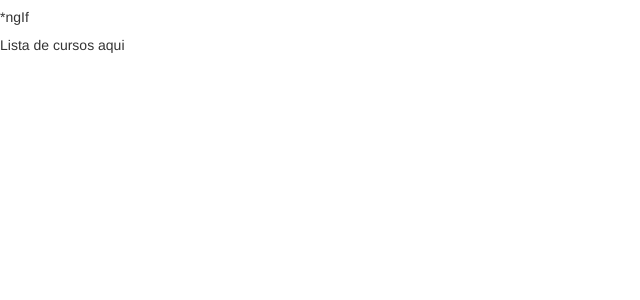
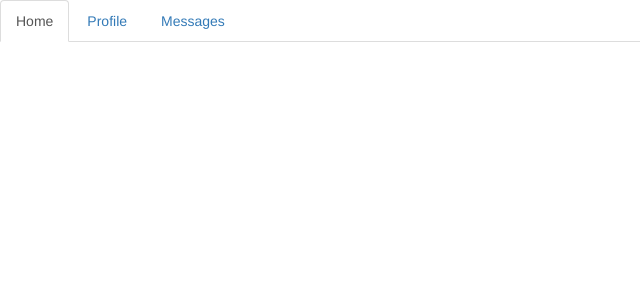
Before and after one commit to chrissmb/meu-app, an Angular app: page / in a window 1280 px wide. Shown: the top 300 px of the page, without its empty margins (0-640 px from the left). Built offline with nearby package versions, Linux system fonts and the light colour scheme.

Commit message:
criando menu de navegacao

```diff
--- a/src/app/app.component.html
+++ b/src/app/app.component.html
@@ -1,8 +1,6 @@
 <!--The content below is only a placeholder and can be replaced.-->
 
-<app-diretiva-ngif>
-
-</app-diretiva-ngif>
+<app-diretiva-ngswitch></app-diretiva-ngswitch>
 
 <!------------------------------------------------------------------
 <div style="text-align:center">
@@ -31,4 +29,6 @@
 <app-cursos></app-cursos>
 
 <app-data-binding></app-data-binding>
+
+<app-diretiva-ngif></app-diretiva-ngif>
 ------------------------------------------------------------------>
--- a/src/app/app.module.ts
+++ b/src/app/app.module.ts
@@ -10,6 +10,7 @@ import { DataBindingComponent } from './data-binding/data-binding.component';
 import { InputPropertyComponent } from './data-binding/input-property/input-property.component';
 import { OutputPropertyComponent } from './data-binding/output-property/output-property.component';
 import { DiretivaNgifComponent } from './diretiva-ngif/diretiva-ngif.component';
+import { DiretivaNgswitchComponent } from './diretiva-ngswitch/diretiva-ngswitch.component';
 
 @NgModule({
   declarations: [
@@ -19,7 +20,8 @@ import { DiretivaNgifComponent } from './diretiva-ngif/diretiva-ngif.component';
     DataBindingComponent,
     InputPropertyComponent,
     OutputPropertyComponent,
-    DiretivaNgifComponent
+    DiretivaNgifComponent,
+    DiretivaNgswitchComponent
   ],
   imports: [
     BrowserModule,
--- /dev/null
+++ b/src/app/diretiva-ngswitch/diretiva-ngswitch.component.html
@@ -0,0 +1,14 @@
+<ul class="nav nav-tabs">
+  <li [class.active]="aba == 'home'"
+      (click)="aba='home'">
+    <a href="#">Home</a>
+  </li>
+  <li [class.active]="aba == 'profile'"
+      (click)="aba='profile'">
+    <a href="#">Profile</a>
+  </li>
+  <li [class.active]="aba == 'messages'"
+      (click)="aba='messages'">
+    <a href="#">Messages</a>
+  </li>
+</ul>
--- /dev/null
+++ b/src/app/diretiva-ngswitch/diretiva-ngswitch.component.ts
@@ -0,0 +1,17 @@
+import { Component, OnInit } from '@angular/core';
+
+@Component({
+  selector: 'app-diretiva-ngswitch',
+  templateUrl: './diretiva-ngswitch.component.html',
+  styleUrls: ['./diretiva-ngswitch.component.css']
+})
+export class DiretivaNgswitchComponent implements OnInit {
+
+  aba = 'home';
+
+  constructor() { }
+
+  ngOnInit() {
+  }
+
+}
```
Also changed, not shown: src/app/diretiva-ngswitch/diretiva-ngswitch.component.css (added), 1 other file (tests, documents, lock files or other folders).
